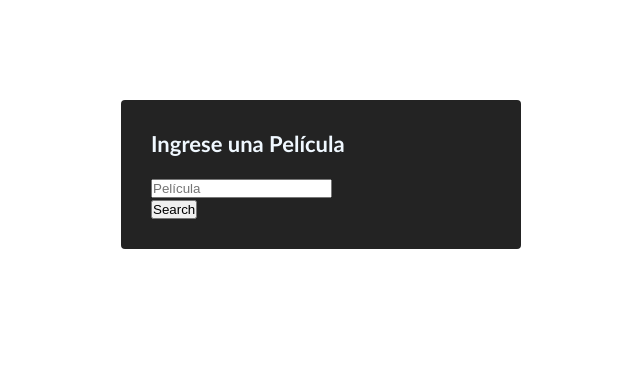
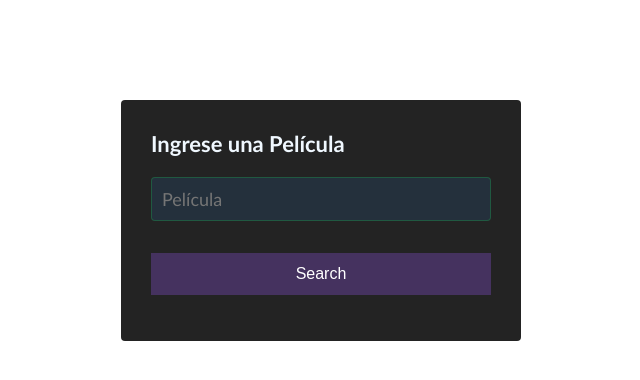
Before and after one commit to ignaciotitos/starFilm, a Flask app: page / in a window 1280 px wide. Shown: the part 37-417 px from the top of the page, without its empty margins (319-959 px from the left). Run offline with Flask 2, Linux system fonts and the light colour scheme.

Commit message:
html inicio bueno

```diff
--- a/python/index.py
+++ b/python/index.py
@@ -1,4 +1,4 @@
-from flask import Flask, render_template, request
+from flask import Flask, render_template, request, url_for
 #from application import *
 from scrapper_filmAffinity import *
 from scrapperRT import *
--- a/python/templates/inicio.css
+++ /dev/null
@@ -1,21 +0,0 @@
-* {
-    margin: 0;
-    padding: 0;
-    box-sizing: border-box;
-}
-
-.form-register {
-    width: 400px;
-    background: #232323;
-    padding: 30px;
-    margin:auto;
-    margin-top: 100px;
-    border-radius: 4px;
-    font-family: 'calibri';
-    color: aliceblue;
-}
-
-.form-register h4 {
-    font-size: 22px;
-    margin-bottom: 20px;
-}
--- a/python/templates/inicio.html
+++ b/python/templates/inicio.html
@@ -4,7 +4,50 @@
             <meta charset="utf-8">
             <title>StarFilm</title>
             <meta name="Autores" content="Jaime Carrasco, Marta Nieto y Ignacio Titos">
-            <link rel="stylesheet" href="inicio.css">
+            <!--<link rel="stylesheet" type="text/css" href="{{ url_for('static', filename='inicio.css') }}">-->
+            <style>
+                *{
+                    margin: 0;
+                    padding: 0;
+                    box-sizing: border-box;
+                }
+                .form-register {
+                    width: 400px;
+                    background: #232323;
+                    padding: 30px;
+                    margin:auto;
+                    margin-top: 100px;
+                    border-radius: 4px;
+                    font-family: 'calibri';
+                    color: aliceblue;
+                }
+
+                .form-register h4 {
+                    font-size: 22px;
+                    margin-bottom: 20px;
+                }
+
+                .form-register .control {
+                    width: 100%;
+                    background: #24303c;
+                    padding: 10px;
+                    border-radius: 4px;
+                    margin-bottom: 16px;
+                    border: 1px solid #1f53;
+                    font-family: 'calibri';
+                    font-size: 18px;
+                }
+
+                .form-register .boton {
+                    width: 100%;
+                    background: #45325f;
+                    border: none;
+                    padding: 12px;
+                    color: white;
+                    margin: 16px 0;
+                    font-size: 16px;
+                }
+            </style>
         </head>
         <body>
             <header>
```
